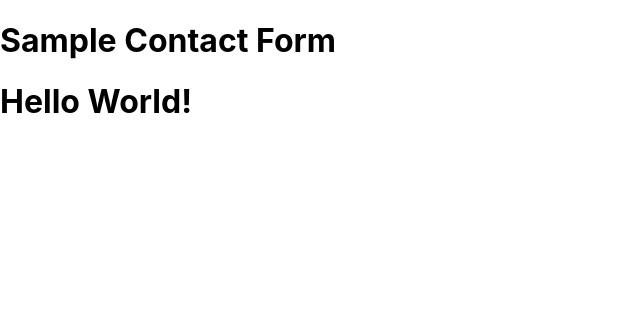
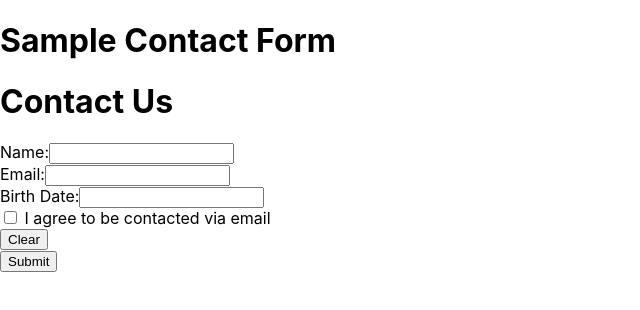
Before and after one commit to anthonypena97/sample-contactform, a React (Create React App) app: page / in a window 1280 px wide. Shown: the top 310 px of the page, without its empty margins (0-640 px from the left). Built offline with nearby package versions, Linux system fonts and the light colour scheme.

Commit message:
all fields functional + validation

```diff
--- a/src/components/Contact/index.js
+++ b/src/components/Contact/index.js
@@ -1,10 +1,143 @@
-import React from 'react';
+import React, { useState } from 'react';
+import { validateEmail, validateDate } from '../../utils/helpers';
 
 function Contact() {
 
+  const [formState, setFormState] = useState({ name: '', email: '', birthDate: '', emailConsent: false });
+
+  const [errorMessage, setErrorMessage] = useState('');
+  const { name, email, birthDate, emailConsent } = formState;
+
+  const handleSubmit = (e) => {
+    e.preventDefault();
+
+    // checks to make sure there are no empty fields
+    if (
+      !formState.name === '' ||
+      !formState.email === '' ||
+      !formState.birthDate === '' ||
+      !formState.emailConsent === false
+    ) {
+
+      // if no empty fields, checks if all inputs are valid
+      if (!errorMessage) {
+        console.log('Submit Form', formState);
+        setErrorMessage('Success!');
+      } else {
+        setErrorMessage('Unable to send message. Check fields');
+      }
+
+    } else {
+
+      setErrorMessage('Unable to send submit. Empty Field.');
+
+    }
+
+  };
+
+  const handleChange = (e) => {
+    const field = e.target.name;
+    // email validation
+    if (field === 'email') {
+      const isValid = validateEmail(e.target.value);
+      if (!isValid) {
+        setErrorMessage('Your email is invalid.');
+      } else {
+        setErrorMessage('');
+        setFormState({ ...formState, [field]: e.target.value });
+      }
+
+    }
+    // emailConsent validation
+    if (field === 'emailConsent') {
+      const isValid = e.target.checked === true;
+      if (!isValid) {
+        setErrorMessage('Email consent must be checked.')
+      } else {
+        setErrorMessage('');
+        setFormState({ ...formState, [field]: e.target.checked });
+      }
+    }
+    // name validation
+    if (field === 'name') {
+      const isValid = e.target.value.length > 1;
+      if (!isValid) {
+        setErrorMessage('Name cannot be blank')
+      } else {
+        setErrorMessage('');
+        setFormState({ ...formState, [field]: e.target.value });
+      }
+    }
+    // birthDate validation
+    if (field === 'birthDate') {
+      const isValid = validateDate(e.target.value);
+      if (!isValid) {
+        setErrorMessage('Please follow yyyy-mm-dd format')
+      } else {
+        setErrorMessage('');
+        setFormState({ ...formState, [field]: e.target.value });
+      }
+    }
+
+
+    console.log('value', e.target.value);
+
+  };
+
+  const clearForm = () => {
+
+    console.log(formState);
+
+  }
+
   return (
 
-    <h1>Hello World!</h1>
+    <form id="contact-form" onSubmit={handleSubmit} className="contactForm" >
+
+      <div>
+        <h1 data-testid="h1tag" className="contactTitle">Contact Us</h1>
+      </div>
+
+      <div className="contactItem">
+        <label htmlFor="name">Name:</label>
+        <input className="contactInput" type="text" name="name" defaultValue={name} onBlur={handleChange} />
+      </div>
+
+      <div className="contactItem">
+        <label htmlFor="email">Email:</label>
+        <input type="email" name="email" defaultValue={email} onBlur={handleChange} />
+      </div>
+
+      <div className="contactItem">
+        <label htmlFor="message">Birth Date:</label>
+        <input name="birthDate" rows="5" defaultValue={birthDate} onBlur={handleChange} />
+      </div>
+
+      <div className="contactItem">
+        <input type="checkbox" name="emailConsent" defaultValue={emailConsent} onClick={handleChange} />
+        <label> I agree to be contacted via email</label>
+      </div>
+
+      {errorMessage && (
+        <div>
+          <p className="error-text">{errorMessage}</p>
+        </div>
+      )}
+
+      <div id="formButtons">
+
+        <div className="contactItem submitContact">
+          <button data-testid="button" onClick={clearForm}>Clear</button>
+        </div>
+
+        <div className="contactItem submitContact">
+          <button data-testid="button" type="submit">Submit</button>
+        </div>
+
+      </div>
+
+
+    </form>
 
   )
 
--- /dev/null
+++ b/src/utils/helpers.js
@@ -0,0 +1,9 @@
+export function validateEmail(email) {
+  var re = /^(([^<>()[\]\\.,;:\s@"]+(\.[^<>()[\]\\.,;:\s@"]+)*)|(".+"))@((\[[0-9]{1,3}\.[0-9]{1,3}\.[0-9]{1,3}\.[0-9]{1,3}\])|(([a-zA-Z\-0-9]+\.)+[a-zA-Z]{2,}))$/;
+  return re.test(String(email).toLowerCase());
+}
+
+export function validateDate(date) {
+  var re = /^\d{4}\-(0[1-9]|1[012])\-(0[1-9]|[12][0-9]|3[01])$/;
+  return re.test(String(date).toLocaleLowerCase());
+}
```
